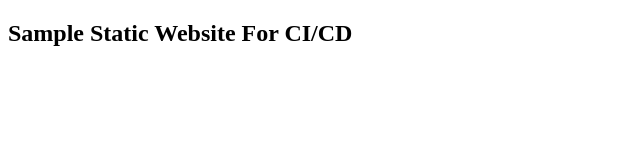
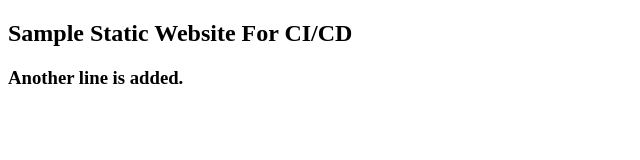
Before and after one commit to prashantatevm/aprilproject, a plain HTML site: page index.html in a window 1280 px wide. Shown: the whole page, without its empty margins (0-640 px from the left). Drawn offline with Linux system fonts and the light colour scheme.

Commit message:
New line is added in index.html file

```diff
--- a/index.html
+++ b/index.html
@@ -7,5 +7,6 @@
 </head>
 <body>
     <h2>Sample Static Website For CI/CD</h2>
+    <h3>Another line is added.</h3>
 </body>
 </html>
```
Also changed, not shown: 1 other file.
